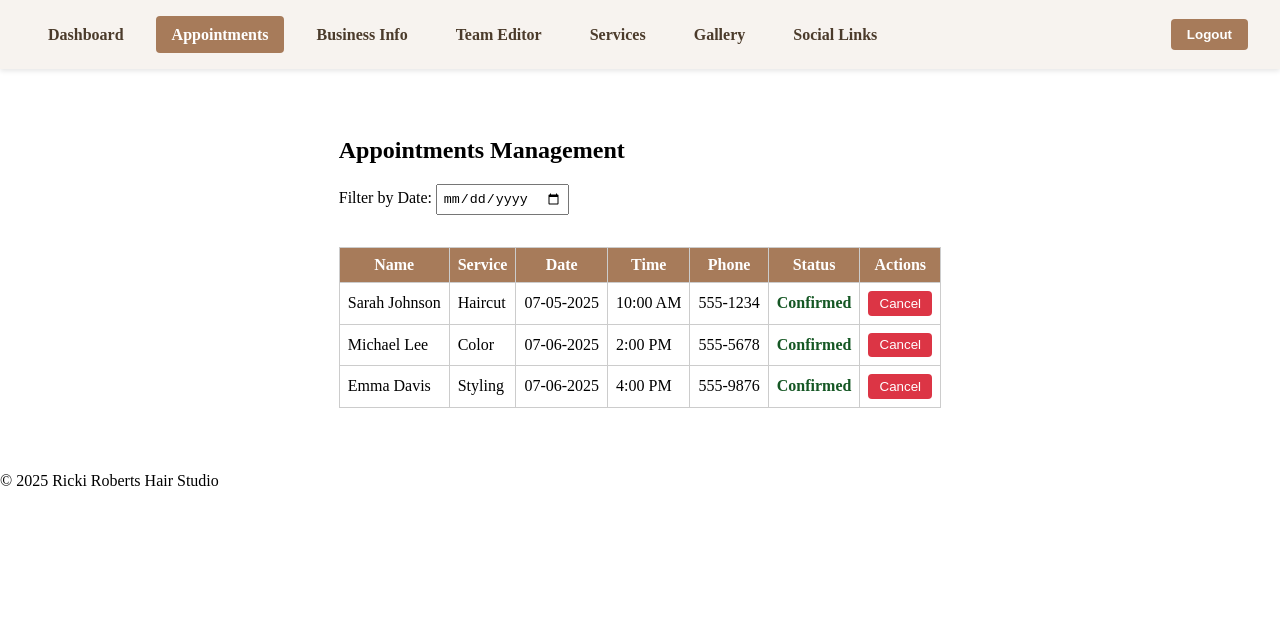
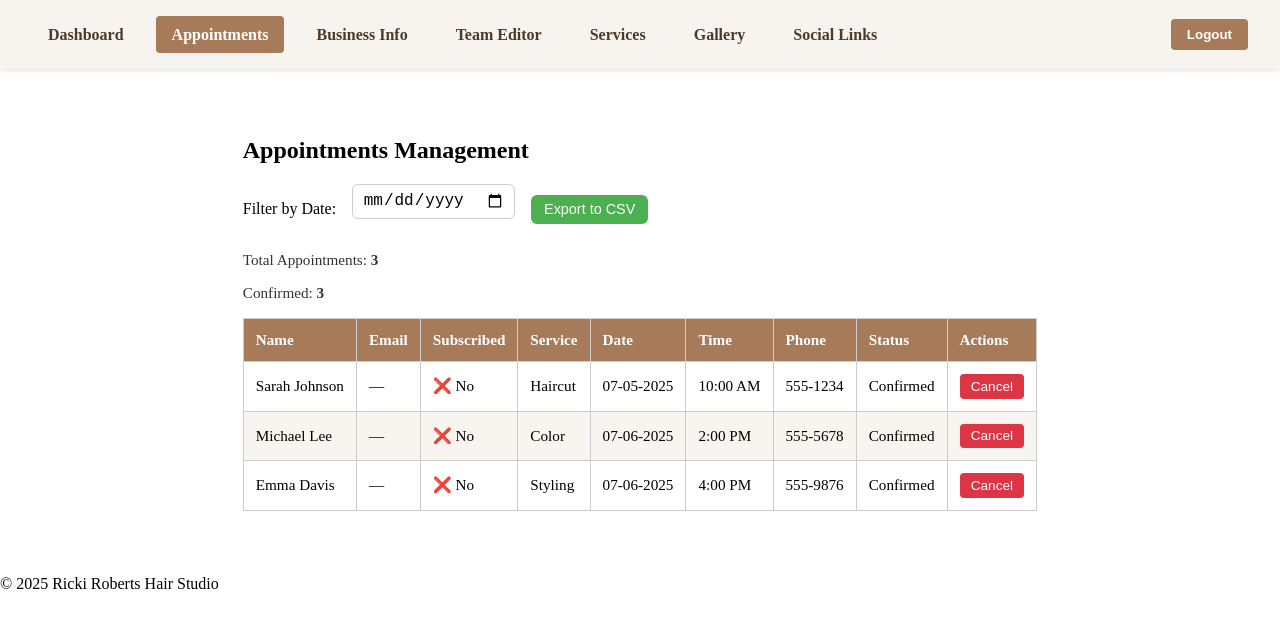
Before and after one commit to johncarpenter819/ricki-roberts-hair-studio, a React (Vite) app: page /admin/appointments in a window 1280 px wide. Shown: the top 628 px of the page. Built offline with nearby package versions, Linux system fonts and the light colour scheme; sample sign-in values are in the browser's storage.

Commit message:
Added exporting CSV and improved admin UX

```diff
--- a/src/admin/Appointments.jsx
+++ b/src/admin/Appointments.jsx
@@ -1,5 +1,6 @@
 import { useState } from 'react';
 import { useAppointments } from '../context/AppointmentsContext';
+import '../styles/Appointments.css';
 
 function formatDate(dateStr) {
   const [year, month, day] = dateStr.split('-');
@@ -10,10 +11,13 @@
   const { appointments, setAppointments } = useAppointments();
   const [filterDate, setFilterDate] = useState('');
 
-  // Always exclude cancelled, then filter by date if filterDate is set
   const filteredAppointments = appointments
     .filter((appt) => appt.status !== 'Cancelled')
     .filter((appt) => (filterDate ? appt.date === filterDate : true));
+
+  const confirmedAppointments = filteredAppointments.filter(
+    (appt) => appt.status === 'Confirmed'
+  );
 
   function cancelAppointment(id) {
     if (window.confirm('Are you sure you want to cancel this appointment?')) {
@@ -25,69 +29,98 @@
     }
   }
 
+  function exportToCSV() {
+    const headers = [
+      'Name',
+      'Email',
+      'Subscribed',
+      'Service',
+      'Date',
+      'Time',
+      'Phone',
+      'Status',
+    ];
+
+    const rows = filteredAppointments.map((appt) => [
+      appt.name,
+      appt.email || '',
+      appt.subscribe ? 'Yes' : 'No',
+      appt.service,
+      formatDate(appt.date),
+      appt.time,
+      appt.phone,
+      appt.status,
+    ]);
+
+    const csvContent =
+      'data:text/csv;charset=utf-8,' +
+      [headers, ...rows].map((row) => row.join(',')).join('\n');
+
+    const encodedUri = encodeURI(csvContent);
+    const link = document.createElement('a');
+    link.setAttribute('href', encodedUri);
+    link.setAttribute('download', 'appointments.csv');
+    document.body.appendChild(link);
+    link.click();
+    document.body.removeChild(link);
+  }
+
   return (
-    <div style={{ maxWidth: '800px', margin: '2rem auto', padding: '1rem' }}>
+    <div className="appointments-container">
       <h2>Appointments Management</h2>
 
-      <label htmlFor="filterDate">Filter by Date: </label>
+      <div className="appointments-toolbar">
+        <label htmlFor="filterDate">Filter by Date:</label>
         <input
           type="date"
           id="filterDate"
           value={filterDate}
           onChange={(e) => setFilterDate(e.target.value)}
-        style={{ marginBottom: '1rem', padding: '0.3rem' }}
+          className="filter-input"
         />
+
+        <button onClick={exportToCSV} className="csv-button">
+          Export to CSV
+        </button>
+      </div>
+
+      <div className="appointment-counts">
+        <p>Total Appointments: <strong>{filteredAppointments.length}</strong></p>
+        <p>Confirmed: <strong>{confirmedAppointments.length}</strong></p>
+      </div>
 
       {filteredAppointments.length === 0 ? (
         <p>No appointments found for this date.</p>
       ) : (
-        <table
-          style={{
-            width: '100%',
-            borderCollapse: 'collapse',
-            marginTop: '1rem',
-          }}
-        >
+        <table className="appointments-table">
           <thead>
-            <tr style={{ backgroundColor: '#a77b5a', color: 'white' }}>
-              <th style={{ padding: '0.5rem', border: '1px solid #ccc' }}>Name</th>
-              <th style={{ padding: '0.5rem', border: '1px solid #ccc' }}>Service</th>
-              <th style={{ padding: '0.5rem', border: '1px solid #ccc' }}>Date</th>
-              <th style={{ padding: '0.5rem', border: '1px solid #ccc' }}>Time</th>
-              <th style={{ padding: '0.5rem', border: '1px solid #ccc' }}>Phone</th>
-              <th style={{ padding: '0.5rem', border: '1px solid #ccc' }}>Status</th>
-              <th style={{ padding: '0.5rem', border: '1px solid #ccc' }}>Actions</th>
+            <tr>
+              <th>Name</th>
+              <th>Email</th>
+              <th>Subscribed</th>
+              <th>Service</th>
+              <th>Date</th>
+              <th>Time</th>
+              <th>Phone</th>
+              <th>Status</th>
+              <th>Actions</th>
             </tr>
           </thead>
           <tbody>
             {filteredAppointments.map((appt) => (
               <tr key={appt.id}>
-                <td style={{ padding: '0.5rem', border: '1px solid #ccc' }}>{appt.name}</td>
-                <td style={{ padding: '0.5rem', border: '1px solid #ccc' }}>{appt.service}</td>
-                <td style={{ padding: '0.5rem', border: '1px solid #ccc' }}>{formatDate(appt.date)}</td>
-                <td style={{ padding: '0.5rem', border: '1px solid #ccc' }}>{appt.time}</td>
-                <td style={{ padding: '0.5rem', border: '1px solid #ccc' }}>{appt.phone}</td>
-                <td
-                  style={{
-                    padding: '0.5rem',
-                    border: '1px solid #ccc',
-                    color: '#155724',
-                    fontWeight: '600',
-                  }}
-                >
-                  {appt.status}
-                </td>
-                <td style={{ padding: '0.5rem', border: '1px solid #ccc' }}>
+                <td>{appt.name}</td>
+                <td>{appt.email || '—'}</td>
+                <td>{appt.subscribe ? '✅ Yes' : '❌ No'}</td>
+                <td>{appt.service}</td>
+                <td>{formatDate(appt.date)}</td>
+                <td>{appt.time}</td>
+                <td>{appt.phone}</td>
+                <td className="status-cell">{appt.status}</td>
+                <td>
                   <button
                     onClick={() => cancelAppointment(appt.id)}
-                    style={{
-                      padding: '0.3rem 0.7rem',
-                      backgroundColor: '#dc3545',
-                      color: 'white',
-                      border: 'none',
-                      borderRadius: '4px',
-                      cursor: 'pointer',
-                    }}
+                    className="cancel-button"
                   >
                     Cancel
                   </button>
--- a/src/pages/Booking.jsx
+++ b/src/pages/Booking.jsx
@@ -16,14 +16,17 @@
 
   const [form, setForm] = useState({
     name: '',
+    email: '',
     phone: '',
     serviceId: '',
     date: '',
     time: '',
+    subscribe: false, // ✅ added subscribe checkbox state
   });
 
   const handleChange = (e) => {
-    setForm({ ...form, [e.target.name]: e.target.value });
+    const { name, value, type, checked } = e.target;
+    setForm({ ...form, [name]: type === 'checkbox' ? checked : value });
   };
 
   const handleSubmit = (e) => {
@@ -36,20 +39,31 @@
     }
 
     const newAppointment = {
-      id: Date.now(), // simple unique ID
+      id: Date.now(),
       name: form.name,
+      email: form.email,
       phone: form.phone,
       service: selectedService.name,
       date: form.date,
-      time: formatTimeTo12Hour(form.time), // <-- format time here!
+      time: formatTimeTo12Hour(form.time),
       status: 'Confirmed',
+      subscribe: form.subscribe, // ✅ included in data
     };
 
     setAppointments([...appointments, newAppointment]);
 
     alert(`Thank you, ${form.name}! Your ${selectedService.name} is booked.`);
 
-    setForm({ name: '', phone: '', serviceId: '', date: '', time: '' });
+    // Reset form
+    setForm({
+      name: '',
+      email: '',
+      phone: '',
+      serviceId: '',
+      date: '',
+      time: '',
+      subscribe: false,
+    });
   };
 
   return (
@@ -60,6 +74,11 @@
         <label style={labelStyle}>
           Name
           <input type="text" name="name" value={form.name} onChange={handleChange} required style={inputStyle} />
+        </label>
+
+        <label style={labelStyle}>
+          Email
+          <input type="email" name="email" value={form.email} onChange={handleChange} required style={inputStyle} />
         </label>
 
         <label style={labelStyle}>
@@ -85,6 +104,18 @@
         <label style={labelStyle}>
           Time
           <input type="time" name="time" value={form.time} onChange={handleChange} required style={inputStyle} />
+        </label>
+
+        {/* ✅ Newsletter Checkbox */}
+        <label style={{ ...labelStyle, flexDirection: 'row', alignItems: 'center' }}>
+          <input
+            type="checkbox"
+            name="subscribe"
+            checked={form.subscribe}
+            onChange={handleChange}
+            style={{ marginRight: '0.5rem' }}
+          />
+          I’d like to receive newsletters, discounts, or service updates.
         </label>
 
         <button type="submit" style={buttonStyle}>Book Now</button>
--- /dev/null
+++ b/src/styles/Appointments.css
@@ -0,0 +1,92 @@
+/* src/styles/Appointments.css */
+
+.appointments-container {
+  max-width: 1000px;
+  margin: 2rem auto;
+  padding: 1rem;
+  background-color: #fff;
+}
+
+.appointments-table {
+  width: 100%;
+  border-collapse: collapse;
+  margin-top: 1rem;
+  overflow-x: auto;
+}
+
+.appointments-table th,
+.appointments-table td {
+  padding: 0.75rem;
+  border: 1px solid #ccc;
+  text-align: left;
+  vertical-align: middle;
+  font-size: 0.95rem;
+  white-space: nowrap;
+}
+
+.appointments-table th {
+  background-color: #a77b5a;
+  color: white;
+}
+
+.appointments-table tbody tr:nth-child(even) {
+  background-color: #f8f5f1;
+}
+
+.appointments-table td button {
+  padding: 0.3rem 0.7rem;
+  background-color: #dc3545;
+  color: white;
+  border: none;
+  border-radius: 4px;
+  cursor: pointer;
+  font-size: 0.85rem;
+}
+
+.appointments-table td button:hover {
+  background-color: #c82333;
+}
+
+.filter-input {
+  margin-bottom: 1rem;
+  padding: 0.4rem 0.6rem;
+  font-size: 1rem;
+  border: 1px solid #ccc;
+  border-radius: 6px;
+}
+
+.appointments-toolbar {
+  display: flex;
+  align-items: center;
+  gap: 1rem;
+  margin-bottom: 1rem;
+  flex-wrap: wrap;
+}
+
+.csv-button {
+  padding: 0.4rem 0.8rem;
+  background-color: #4caf50;
+  color: white;
+  border: none;
+  border-radius: 6px;
+  cursor: pointer;
+  font-size: 0.9rem;
+}
+
+.csv-button:hover {
+  background-color: #43a047;
+}
+
+.appointment-counts {
+  margin-bottom: 1rem;
+  font-size: 0.95rem;
+  color: #333;
+}
+
+
+@media screen and (max-width: 768px) {
+  .appointments-table {
+    display: block;
+    overflow-x: auto;
+  }
+}
```
Lines whose indentation alone changed are shown as unchanged.
